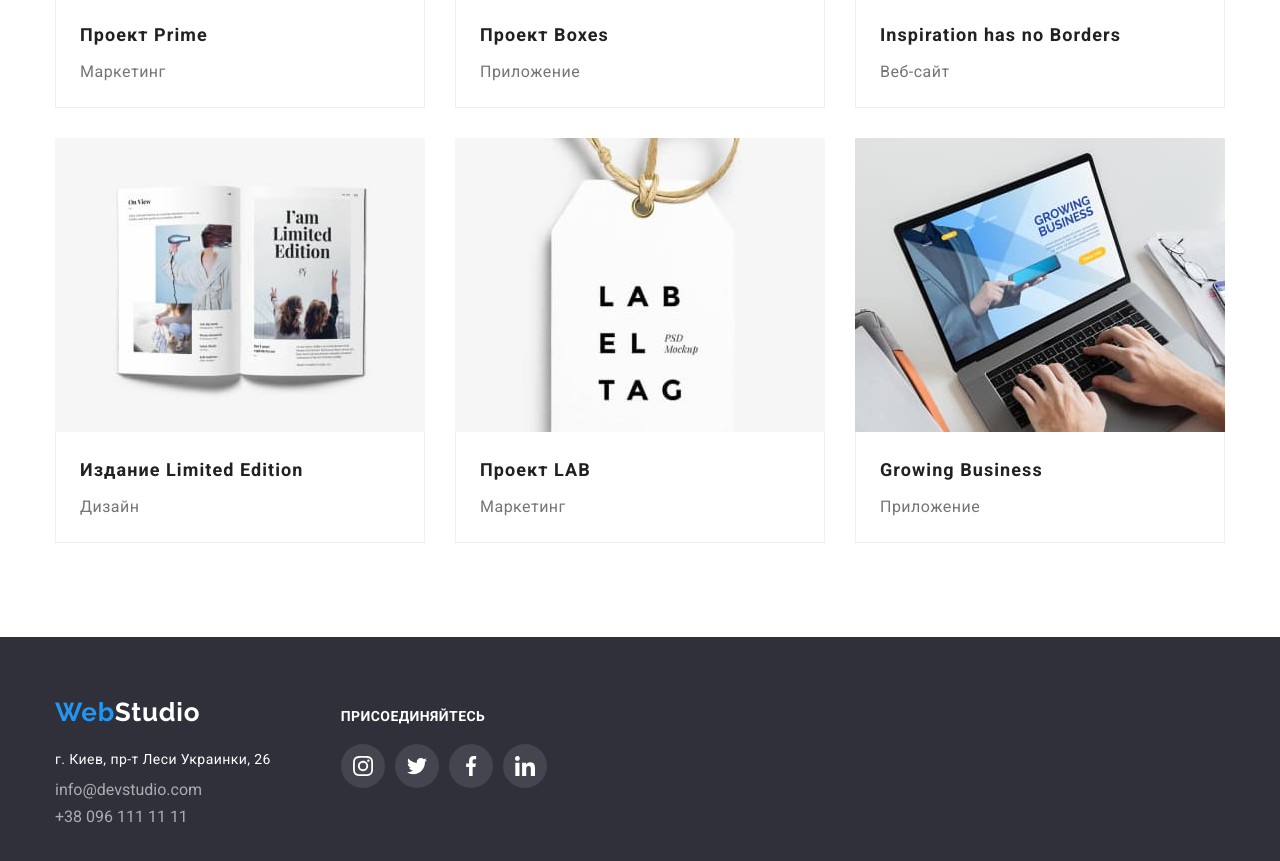
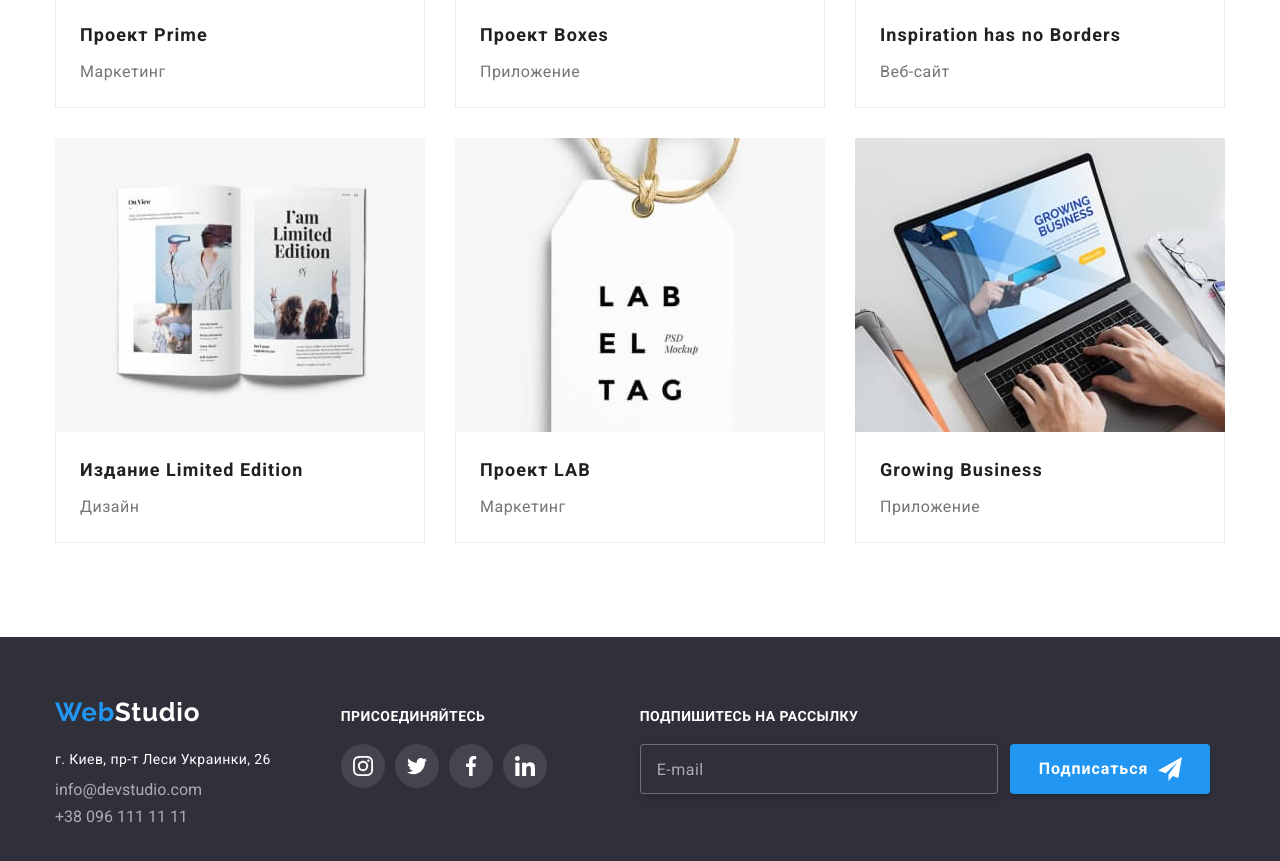
Before and after one commit to TarasGuzilov/goit-markup-hw-06, a plain HTML site: page portfolio.html in a window 1280 px wide. Shown: the part 995-1856 px from the top of the page. Drawn offline with nearby package versions, Linux system fonts and the light colour scheme.

```diff
--- a/css/styles.css
+++ b/css/styles.css
@@ -254,6 +254,11 @@
   background: #ffffff;
   border: 1px solid rgba(0, 0, 0, 0.1);
   border-radius: 50%;
+}
+.close-icon {
+  transition-property: fill;
+  transition-duration: 250ms;
+  transition-timing-function: cubic-bezier(0.4, 0, 0.2, 1);
 }
 .close-button:hover .close-icon,
 .close-button:focus .close-icon {
--- a/portfolio.html
+++ b/portfolio.html
@@ -269,6 +269,22 @@
           </li>
         </ul>
       </div>
+      <div class="subscribe">
+        <h4>Подпишитесь на рассылку</h4>
+
+        <form class="subscribe-form">
+          <div class="subscribe-mail">
+            <input type="email" name="mail" id="mail" placeholder="E-mail">
+            <label for="mail"></label>
+          </div>
+
+          <button type="submit">Подписаться
+            <svg class="icon-send" width="24px" height="24px">
+              <use href="./Images/sprite.svg#icon-send"></use>
+            </svg>
+          </button>
+        </form>
+      </div>
     </div>
   </footer>
 </body>
```
